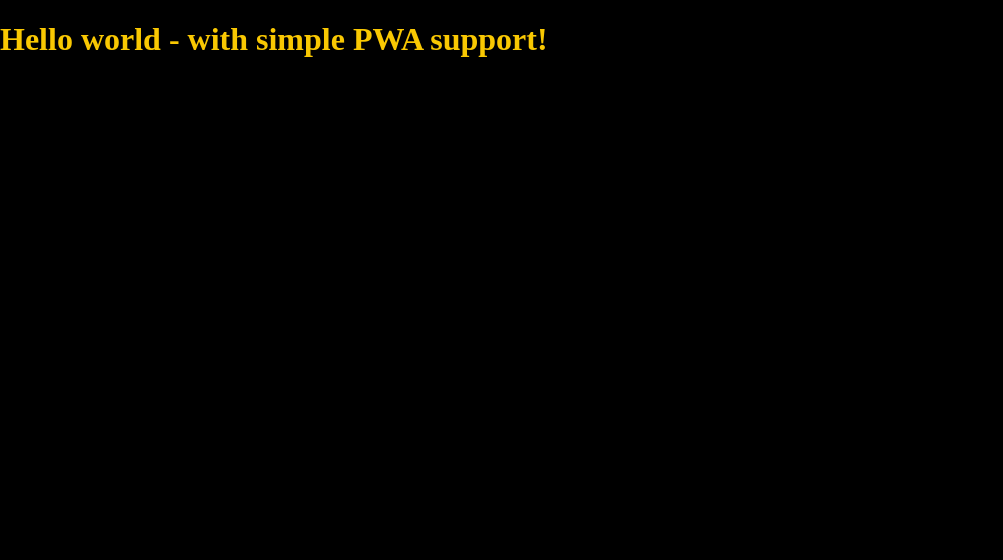
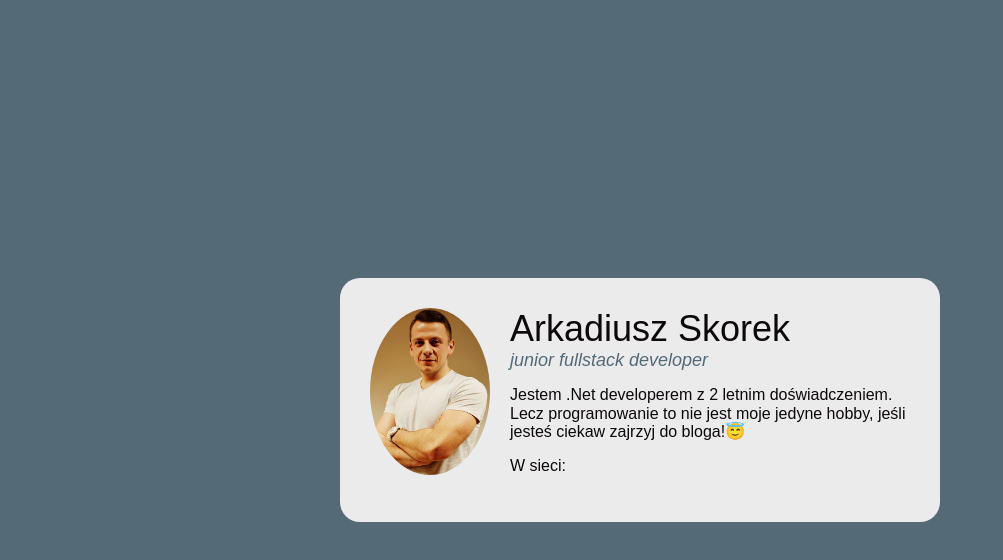
Before and after one commit to arekskorek94/homepage, a website: page src/content/index.html in a window 1280 px wide. Shown: the whole page, without its empty margins (0-1003 px from the left). Drawn offline with nearby package versions, Linux system fonts and the light colour scheme; files that its build step writes are made by us from their sources; files whose address does not match are found by name.

Commit message:
create a welcome card

```diff
--- a/src/content/index.html
+++ b/src/content/index.html
@@ -1,5 +1,6 @@
 <!DOCTYPE html>
 <html lang="en">
+
 <head>
   <meta charset="UTF-8" />
   <meta name="viewport" content="width=device-width, initial-scale=1.0" />
@@ -9,32 +10,32 @@
 
   <!-- Title -->
   <meta property="og:title" content="" />
-    <!-- OPTIONAL description. 2-4 sentences. -->
   <meta property="og:description" content="" />
-    <!-- full url with http(s) ie. https://maciejkorsan.github.io/my-repo/ -->
   <meta property="og:url" content="" />
-    <!-- full url to the image with http(s) ie. https://maciejkorsan.github.io/my-repo/assets/img/fb.png. Facebook suggests at least 1200 x 630. -->
-    <meta property="og:image" content="https://maciejkorsan.com/wtf-gulp-starter/assets/img/cover.png" />
 
   <link rel="manifest" href="manifest.json" />
   <meta name="apple-mobile-web-app-capable" content="yes" />
-    <link
-      rel="apple-touch-icon"
-      sizes="192x192"
-      href="assets/pwa/icons/icon-192x192.png"
-    />
-
-    <link
-      rel="icon"
-      type="image/png"
-      href="assets/pwa/icons/icon-192x192.png"
-    />
-
   <link rel="stylesheet" href="css/main.css" />
 </head>
+
 <body>
-    <h1>Hello world - with simple PWA support!</h1>
+  <main class="card">
+    <article class="person">
+      <img class="person__photo" src="assets/img/meCard.png" alt="Moje zdjecie do wizytówki">
+      <div class="person__person">
+        <header class="person__header">
+          <h1 class="person__name">Arkadiusz Skorek</h1>
+          <span class="person__position">junior fullstack developer</span>
+        </header>
+        <p class="person__description">
+          Jestem .Net developerem z 2 letnim doświadczeniem. Lecz programowanie to nie jest moje jedyne hobby, jeśli jesteś ciekaw zajrzyj do bloga!😇
+        </p>
+        <p class="person__socialMedia">W sieci:</p>
+      </div>
+    </article>
+  </main>
 
   <script src="js/main.js"></script>
 </body>
+
 </html>
--- a/src/scss/_variables.scss
+++ b/src/scss/_variables.scss
@@ -1,2 +1,3 @@
-$violet: #000;
-$yellow: #F9C802;
+$grey: #546a76;
+$black: #0d090a;
+$white: #ebebeb;
--- a/src/scss/main.scss
+++ b/src/scss/main.scss
@@ -11,6 +11,50 @@ html {
 }
 
 body {
-  color: $yellow;
-  background: $violet;
+  color: $black;
+  background: $grey;
+  min-height: 100vh;
+  padding: 10px;
+  display: flex;
+  justify-content: center;
+  align-items: center;
+  font-family: Arial, Helvetica, sans-serif;
+
 }
+
+.card {
+  background: $white;
+  border-radius: 20px;
+  max-width: 600px;
+  width: 100%;
+  padding: 30px;
+  // max-width: 800px;
+  // max-width: 600px;
+  // display: flex;
+  // justify-content: center;
+  // align-items: center;
+}
+
+.person {
+  display: flex;
+  align-items: flex-start;
+}
+
+.person__photo {
+  max-width: 120px;
+  max-height: 170px;
+  border-radius: 50% 50% 50% 50% ;
+  margin-right: 20px;
+}
+
+.person__name {
+  margin: 0;
+  font-weight: normal;
+  font-size: 36px;
+}
+
+.person__position {
+  font-size: 18px;
+  color: $grey;
+  font-style: italic;
+}
```
Also changed, not shown: src/assets/img/cover.png (deleted), src/assets/img/meCard.png (added). Lines whose indentation alone changed are shown as unchanged.
